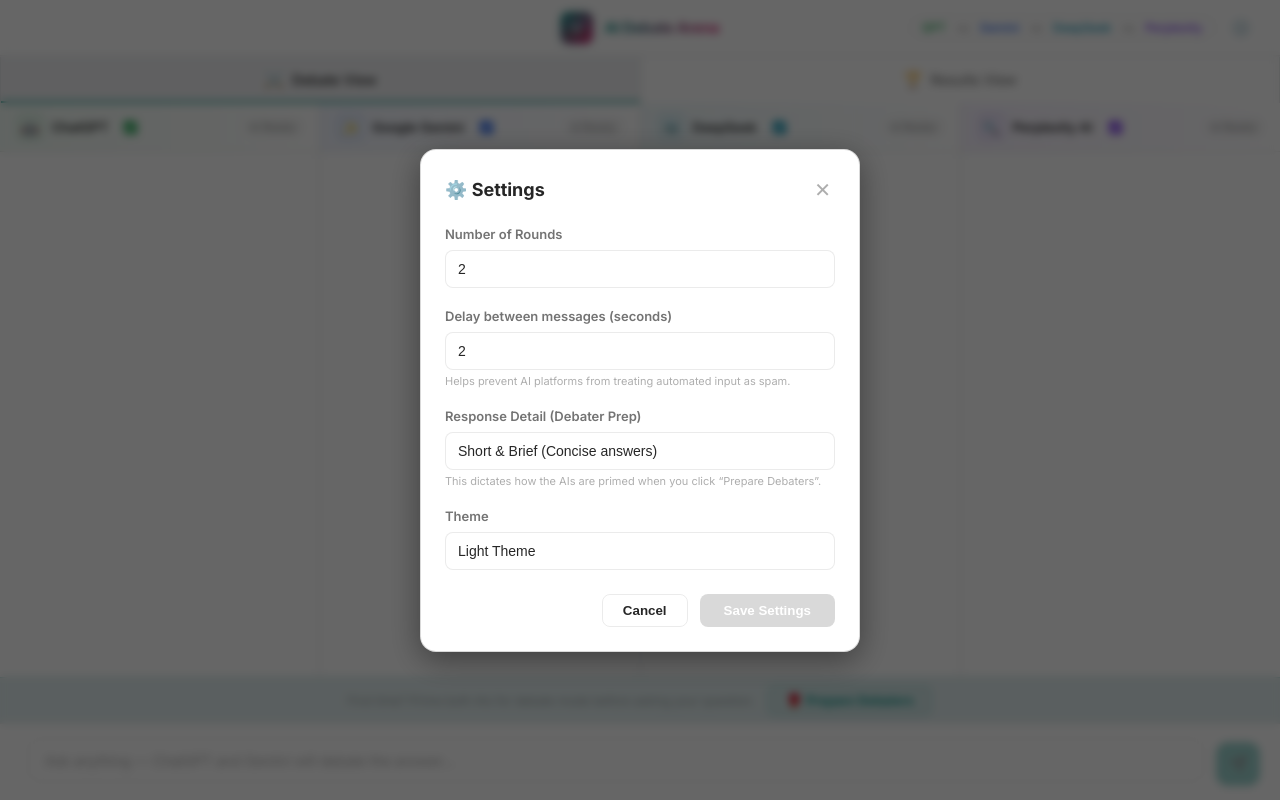
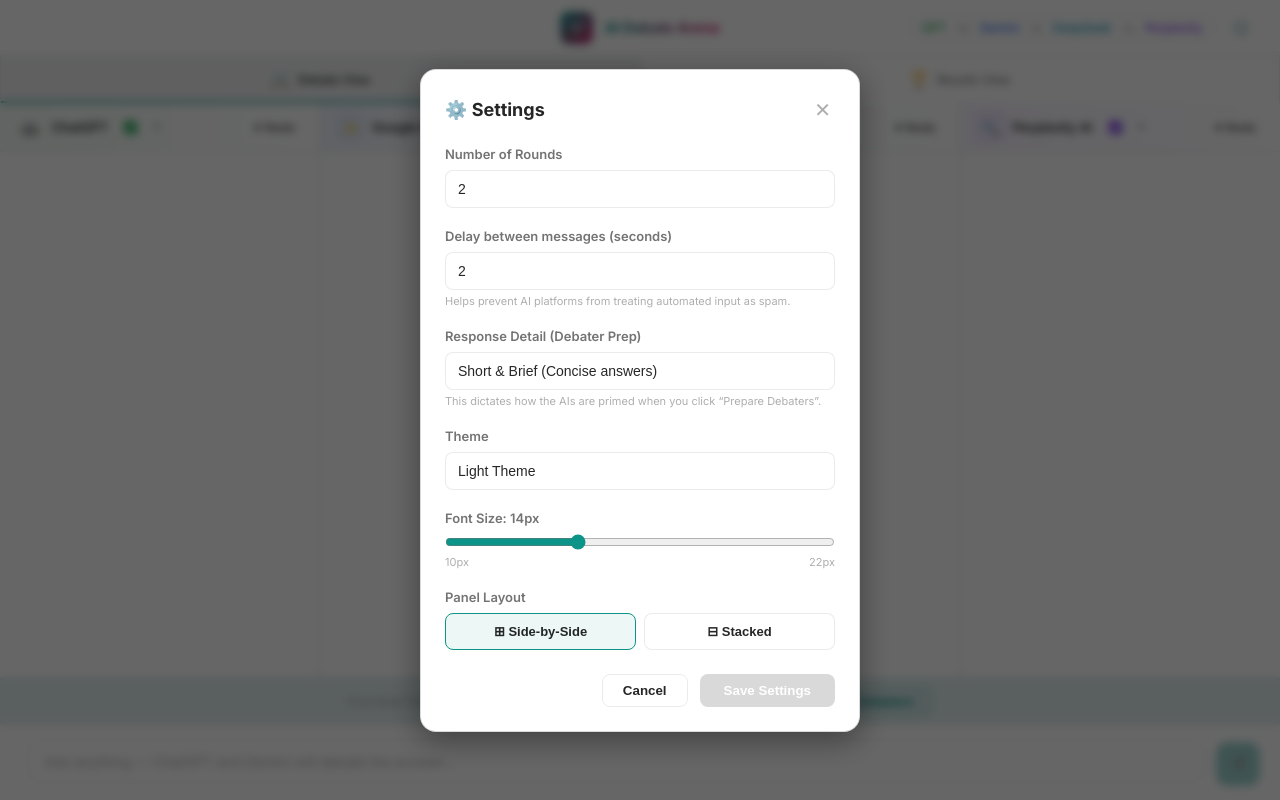
Before and after one commit to thakur-raj/ai-debate-arena, a React (Vite) app: page / in a window 1280 px wide. Both pictures are taken after a click on the button "⚙️". Built offline with nearby package versions, Linux system fonts and the light colour scheme.

Commit message:
feat: enhance settings with font size and layout options; add webview debugging and browser detection patches

```diff
--- a/package.json
+++ b/package.json
@@ -51,6 +51,8 @@
       "dist/**/*",
       "main.js",
       "preload.js",
+      "preload-webview.js",
+      "preload-webview-debug.js",
       "assets/**/*",
       "package.json"
     ],
--- a/preload.js
+++ b/preload.js
@@ -1,6 +1,6 @@
-const { contextBridge } = require('electron');
+const { contextBridge, ipcRenderer } = require('electron');
 
-// Expose minimal API — webview control happens directly in renderer
 contextBridge.exposeInMainWorld('electronAPI', {
   platform: process.platform,
+  openExternal: (url) => ipcRenderer.invoke('open-external', url),
 });
--- a/src/App.jsx
+++ b/src/App.jsx
@@ -19,7 +19,9 @@ export default function App() {
     rounds: 2,
     delay: 2,
     detailMode: 1,
-    theme: 'light'
+    theme: 'light',
+    fontSize: 14,
+    layout: 'side-by-side'
   };
 
   const [settings, setSettings] = useState(() => {
@@ -35,8 +37,21 @@ export default function App() {
   });
 
   useEffect(() => {
-    document.documentElement.setAttribute('data-theme', settings.theme || 'light');
+    const theme = settings.theme;
+    if (theme === 'system') {
+      const mq = window.matchMedia('(prefers-color-scheme: dark)');
+      document.documentElement.setAttribute('data-theme', mq.matches ? 'dark' : 'light');
+      const handler = (e) => document.documentElement.setAttribute('data-theme', e.matches ? 'dark' : 'light');
+      mq.addEventListener('change', handler);
+      return () => mq.removeEventListener('change', handler);
+    } else {
+      document.documentElement.setAttribute('data-theme', theme);
+    }
   }, [settings.theme]);
+
+  useEffect(() => {
+    document.documentElement.style.setProperty('--font-size-base', `${settings.fontSize}px`);
+  }, [settings.fontSize]);
   const [showSettings, setShowSettings] = useState(false);
   const [enabledAIs, setEnabledAIs] = useState({ chatgpt: true, gemini: true, deepseek: true, perplexity: true });
   const [activeTab, setActiveTab] = useState('debate'); // 'debate' or 'results'
@@ -82,7 +97,7 @@ export default function App() {
 
       <div className="panels-area">
         {/* Debate View - Always mounted but hidden when not active */}
-        <div className={`debate-view ${activeTab === 'debate' ? 'active' : 'hidden'}`}>
+        <div className={`debate-view ${activeTab === 'debate' ? 'active' : 'hidden'} ${settings.layout === 'stacked' ? 'stacked' : ''}`}>
           <WebviewPanel
             ref={chatgptRef}
             id="chatgpt-webview"
--- a/src/components/SettingsModal.jsx
+++ b/src/components/SettingsModal.jsx
@@ -127,7 +127,60 @@ const SettingsModal = memo(function SettingsModal({ isOpen, onClose, settings, o
           >
             <option value="dark">Dark Theme</option>
             <option value="light">Light Theme</option>
+            <option value="system">System</option>
           </select>
+        </div>
+
+        {/* Font Size */}
+        <div style={{ marginTop: 20 }}>
+          <label style={{ display: 'block', marginBottom: 8, fontSize: 13, color: 'var(--text-secondary)', fontWeight: 600 }}>
+            Font Size: {localSettings.fontSize || 14}px
+          </label>
+          <input
+            type="range"
+            min={10} max={22} step={1}
+            value={localSettings.fontSize || 14}
+            onChange={e => handleChange('fontSize', parseInt(e.target.value))}
+            style={{
+              width: '100%', cursor: 'pointer',
+              accentColor: 'var(--accent)'
+            }}
+          />
+          <div style={{ display: 'flex', justifyContent: 'space-between', fontSize: 11, color: 'var(--text-muted)', marginTop: 2 }}>
+            <span>10px</span>
+            <span>22px</span>
+          </div>
+        </div>
+
+        {/* Layout */}
+        <div style={{ marginTop: 20 }}>
+          <label style={{ display: 'block', marginBottom: 8, fontSize: 13, color: 'var(--text-secondary)', fontWeight: 600 }}>
+            Panel Layout
+          </label>
+          <div style={{ display: 'flex', gap: 8 }}>
+            <button
+              onClick={() => handleChange('layout', 'side-by-side')}
+              style={{
+                flex: 1, padding: '10px 12px', borderRadius: 8, cursor: 'pointer',
+                border: localSettings.layout === 'side-by-side' ? '1px solid var(--accent)' : '1px solid var(--border)',
+                background: localSettings.layout === 'side-by-side' ? 'var(--accent-soft)' : 'var(--bg-surface)',
+                color: 'var(--text-primary)', fontSize: 13, fontWeight: 600
+              }}
+            >
+              ⊞ Side-by-Side
+            </button>
+            <button
+              onClick={() => handleChange('layout', 'stacked')}
+              style={{
+                flex: 1, padding: '10px 12px', borderRadius: 8, cursor: 'pointer',
+                border: localSettings.layout === 'stacked' ? '1px solid var(--accent)' : '1px solid var(--border)',
+                background: localSettings.layout === 'stacked' ? 'var(--accent-soft)' : 'var(--bg-surface)',
+                color: 'var(--text-primary)', fontSize: 13, fontWeight: 600
+              }}
+            >
+              ⊟ Stacked
+            </button>
+          </div>
         </div>
 
         <div style={{ marginTop: 24, display: 'flex', justifyContent: 'flex-end', gap: 12 }}>
--- a/src/components/WebviewPanel.jsx
+++ b/src/components/WebviewPanel.jsx
@@ -5,6 +5,7 @@ const WebviewPanel = memo(forwardRef(function WebviewPanel(
   forwardedRef
 ) {
   const [loading, setLoading] = useState(true);
+  const [collapsed, setCollapsed] = useState(false);
   const internalRef = useRef(null);
 
   // Combine internal ref (for effects) with forwarded ref (for parent's executeJavaScript)
@@ -42,7 +43,7 @@ const WebviewPanel = memo(forwardRef(function WebviewPanel(
   }[aiStatus] || 'Ready';
 
   return (
-    <div className="panel" style={{ opacity: enabled ? 1 : 0.6, transition: 'opacity 0.2s' }}>
+    <div className={`panel ${collapsed ? 'collapsed' : ''}`} style={{ opacity: enabled ? 1 : 0.6, transition: 'opacity 0.2s' }}>
       <div className={`panel-header ${colorClass}`}>
         <div className="panel-title-row">
           <div className={`ai-icon ${colorClass}`}>{icon}</div>
@@ -55,6 +56,13 @@ const WebviewPanel = memo(forwardRef(function WebviewPanel(
               style={{ accentColor: `var(--${colorClass}-color)`, cursor: 'pointer', margin: 0 }}
             />
           </label>
+          <button
+            className="panel-collapse-btn"
+            onClick={() => setCollapsed(c => !c)}
+            title={collapsed ? 'Expand' : 'Collapse'}
+          >
+            {collapsed ? '▶' : '▼'}
+          </button>
         </div>
         <div className={`status-pill ${aiStatus}`}>
           <span className="status-dot" />
--- a/src/hooks/useDebateOrchestrator.js
+++ b/src/hooks/useDebateOrchestrator.js
@@ -225,11 +225,12 @@ export function useDebateOrchestrator(chatgptRef, geminiRef, deepseekRef, perple
 
     // ── Round 0: Send initial prompt to all ──
     setStatus(DEBATE_STATUS.SENDING_INITIAL);
+    const ea = enabledAIsRef.current;
     setAiStatuses({
-      chatgpt: 'thinking',
-      gemini: 'thinking',
-      deepseek: 'thinking',
-      perplexity: 'thinking'
+      chatgpt: ea?.chatgpt ? 'thinking' : 'idle',
+      gemini: ea?.gemini ? 'thinking' : 'idle',
+      deepseek: ea?.deepseek ? 'thinking' : 'idle',
+      perplexity: ea?.perplexity ? 'thinking' : 'idle',
     });
 
     // Capture baseline message count before sending anything
@@ -261,17 +262,17 @@ export function useDebateOrchestrator(chatgptRef, geminiRef, deepseekRef, perple
   const runCrossShareRound = async (prevRound, roundNum, maxRounds) => {
     if (roundNum > maxRounds) {
       setStatus(DEBATE_STATUS.COMPLETE);
-      setAiStatuses({ chatgpt: 'done', gemini: 'done', deepseek: 'done', perplexity: 'done' });
+      const doneEa = enabledAIsRef.current;
+      setAiStatuses({
+        chatgpt: doneEa?.chatgpt ? 'done' : 'idle',
+        gemini: doneEa?.gemini ? 'done' : 'idle',
+        deepseek: doneEa?.deepseek ? 'done' : 'idle',
+        perplexity: doneEa?.perplexity ? 'done' : 'idle',
+      });
       return;
     }
 
     setStatus(DEBATE_STATUS.CROSS_SHARING);
-    setAiStatuses({
-      chatgpt: 'thinking',
-      gemini: 'thinking',
-      deepseek: 'thinking',
-      perplexity: 'thinking'
-    });
 
     const chatgptCrossPrompt = buildCrossPrompt('chatgpt', promptRef.current, prevRound, roundNum - 1);
     const geminiCrossPrompt = buildCrossPrompt('gemini', promptRef.current, prevRound, roundNum - 1);
@@ -281,6 +282,12 @@ export function useDebateOrchestrator(chatgptRef, geminiRef, deepseekRef, perple
     // Capture baseline message count before sending cross prompts
     const baseCounts = await getBaseCounts();
     const ea = enabledAIsRef.current;
+    setAiStatuses({
+      chatgpt: ea?.chatgpt ? 'thinking' : 'idle',
+      gemini: ea?.gemini ? 'thinking' : 'idle',
+      deepseek: ea?.deepseek ? 'thinking' : 'idle',
+      perplexity: ea?.perplexity ? 'thinking' : 'idle',
+    });
 
     if (delayRef.current > 0) await sleep(delayRef.current * 1000);
     if (ea?.chatgpt) await exec(chatgptRef, chatgptSend(chatgptCrossPrompt));
@@ -335,16 +342,16 @@ export function useDebateOrchestrator(chatgptRef, geminiRef, deepseekRef, perple
       `Be thorough, fair, and conclusive. This is your final word on the matter.`;
 
     setStatus(DEBATE_STATUS.WAITING_ROUND);
-    setAiStatuses({
-      chatgpt: 'thinking',
-      gemini: 'thinking',
-      deepseek: 'thinking',
-      perplexity: 'thinking'
-    });
 
     // Capture baseline message count before concluding
     const baseCounts = await getBaseCounts();
     const ea = enabledAIsRef.current;
+    setAiStatuses({
+      chatgpt: ea?.chatgpt ? 'thinking' : 'idle',
+      gemini: ea?.gemini ? 'thinking' : 'idle',
+      deepseek: ea?.deepseek ? 'thinking' : 'idle',
+      perplexity: ea?.perplexity ? 'thinking' : 'idle',
+    });
 
     if (delayRef.current > 0) await sleep(delayRef.current * 1000);
     if (ea?.chatgpt) await exec(chatgptRef, chatgptSend(concludePrompt));
@@ -364,11 +371,12 @@ export function useDebateOrchestrator(chatgptRef, geminiRef, deepseekRef, perple
         { round: 999, label: '🏁 Final Verdict', isFinalVerdict: true, ...responses },
       ]);
       setStatus(DEBATE_STATUS.COMPLETE);
+      const finalEa = enabledAIsRef.current;
       setAiStatuses({
-        chatgpt: 'done',
-        gemini: 'done',
-        deepseek: 'done',
-        perplexity: 'done'
+        chatgpt: finalEa?.chatgpt ? 'done' : 'idle',
+        gemini: finalEa?.gemini ? 'done' : 'idle',
+        deepseek: finalEa?.deepseek ? 'done' : 'idle',
+        perplexity: finalEa?.perplexity ? 'done' : 'idle',
       });
     });
   // eslint-disable-next-line react-hooks/exhaustive-deps
@@ -403,15 +411,15 @@ export function useDebateOrchestrator(chatgptRef, geminiRef, deepseekRef, perple
       `This is a structured AI vs AI debate. Be sharp, assertive, and decisive.\n` +
       `Acknowledge these rules briefly and say you are ready. Then WAIT for the first question.`;
 
+    const ea = enabledAIsRef.current;
     setAiStatuses({
-      chatgpt: 'thinking',
-      gemini: 'thinking',
-      deepseek: 'thinking',
-      perplexity: 'thinking'
+      chatgpt: ea?.chatgpt ? 'thinking' : 'idle',
+      gemini: ea?.gemini ? 'thinking' : 'idle',
+      deepseek: ea?.deepseek ? 'thinking' : 'idle',
+      perplexity: ea?.perplexity ? 'thinking' : 'idle',
     });
 
     const delay = settings?.delay || 0;
-    const ea = enabledAIsRef.current;
     if (delay > 0) await sleep(delay * 1000);
     if (ea?.chatgpt) await exec(chatgptRef, chatgptSend(prep));
 
--- a/src/index.css
+++ b/src/index.css
@@ -42,6 +42,11 @@
   --radius-lg: 20px;
   --font-body: 'Inter', system-ui, sans-serif;
   --font-mono: 'JetBrains Mono', monospace;
+  --font-size-base: 14px;
+  --font-size-sm: 12px;
+  --font-size-xs: 10px;
+  --font-size-lg: 16px;
+  --font-size-xl: 18px;
 
   --scrollbar-thumb: rgba(255, 255, 255, 0.08);
   --scrollbar-thumb-hover: rgba(255, 255, 255, 0.16);
@@ -160,7 +165,7 @@ html, body, #root {
   display: flex;
   align-items: center;
   justify-content: center;
-  font-size: 16px;
+  font-size: calc(var(--font-size-base) + 2px);
   animation: logoPulse 3s ease-in-out infinite;
 }
 
@@ -170,7 +175,7 @@ html, body, #root {
 }
 
 .header-title {
-  font-size: 15px;
+  font-size: calc(var(--font-size-base) + 1px);
   font-weight: 700;
   background: linear-gradient(90deg, var(--accent), var(--conclusion-color));
   -webkit-background-clip: text;
@@ -195,7 +200,7 @@ html, body, #root {
   border-radius: 20px;
   background: var(--bg-elevated);
   border: 1px solid var(--border);
-  font-size: 12px;
+  font-size: var(--font-size-sm);
   color: var(--text-secondary);
   font-weight: 500;
 }
@@ -237,7 +242,7 @@ html, body, #root {
   border-bottom: 2px solid transparent;
   color: var(--text-secondary);
   font-family: var(--font-body);
-  font-size: 14px;
+  font-size: var(--font-size-sm);
   font-weight: 500;
   cursor: pointer;
   transition: all 0.2s ease;
@@ -254,7 +259,7 @@ html, body, #root {
   border-bottom-color: var(--accent);
 }
 
-.tab-icon { font-size: 16px; }
+.tab-icon { font-size: calc(var(--font-size-base) + 2px); }
 
 /* ─── Panels Area ────────────────────────────────────────── */
 .panels-area {
@@ -341,18 +346,16 @@ html, body, #root {
   display: flex;
   align-items: center;
   justify-content: center;
-  font-size: 14px;
+  font-size: var(--font-size-base);
   flex-shrink: 0;
 }
-
-.ai-icon.chatgpt { background: var(--chatgpt-soft); border: 1px solid var(--chatgpt-glow); }
 .ai-icon.gemini { background: var(--gemini-soft); border: 1px solid var(--gemini-glow); }
 .ai-icon.deepseek { background: var(--deepseek-soft); border: 1px solid var(--deepseek-glow); }
 .ai-icon.perplexity { background: var(--perplexity-soft); border: 1px solid var(--perplexity-glow); }
 .ai-icon.conclusion { background: var(--conclusion-soft); border: 1px solid var(--conclusion-glow); }
 
 .panel-name {
-  font-size: 13px;
+  font-size: calc(var(--font-size-base) - 1px);
   font-weight: 600;
   color: var(--text-primary);
 }
@@ -363,15 +366,10 @@ html, body, #root {
   gap: 5px;
   padding: 2px 8px;
   border-radius: 10px;
-  font-size: 11px;
+  font-size: var(--font-size-xs);
   font-weight: 500;
   transition: all 0.3s ease;
 }
-
-.status-pill.idle { background: var(--status-idle-bg); color: var(--text-muted); }
-.status-pill.thinking { background: rgba(250, 204, 21, 0.1); color: #eab308; }
-.status-pill.done { background: rgba(74, 222, 128, 0.1); color: #4ade80; }
-.status-pill.error { background: rgba(248, 113, 113, 0.1); color: #f87171; }
 
 .status-dot {
   width: 5px;
@@ -422,24 +420,10 @@ webview { width: 100%; height: 100%; display: flex; }
 @keyframes spin { to { transform: rotate(360deg); } }
 
 .overlay-text {
-  font-size: 13px;
+  font-size: calc(var(--font-size-base) - 1px);
   color: var(--text-secondary);
   text-align: center;
   line-height: 1.5;
-}
-
-/* ─── Conclusion Panel ───────────────────────────────────── */
-.conclusion-panel {
-  position: absolute;
-  top: 49px;
-  left: 0;
-  right: 0;
-  bottom: 0;
-  overflow-y: auto;
-  padding: 16px;
-  display: flex;
-  flex-direction: column;
-  gap: 16px;
 }
 
 .conclusion-empty {
@@ -463,7 +447,7 @@ webview { width: 100%; height: 100%; display: flex; }
 }
 
 .conclusion-empty-text {
-  font-size: 13px;
+  font-size: calc(var(--font-size-base) - 1px);
   color: var(--text-secondary);
   line-height: 1.6;
 }
@@ -488,7 +472,7 @@ webview { width: 100%; height: 100%; display: flex; }
   padding: 8px 12px;
   background: var(--bg-elevated);
   border-bottom: 1px solid var(--border);
-  font-size: 11px;
+  font-size: var(--font-size-xs);
   font-weight: 600;
   text-transform: uppercase;
   letter-spacing: 0.8px;
@@ -506,7 +490,7 @@ webview { width: 100%; height: 100%; display: flex; }
 .round-entry:last-child { border-bottom: none; }
 
 .round-entry-label {
-  font-size: 10px;
+  font-size: var(--font-size-xs);
   font-weight: 600;
   text-transform: uppercase;
   letter-spacing: 0.6px;
@@ -518,7 +502,7 @@ webview { width: 100%; height: 100%; display: flex; }
 .round-entry-label.perplexity { color: var(--perplexity-color); }
 
 .round-entry-text {
-  font-size: 12px;
+  font-size: var(--font-size-sm);
   color: var(--text-secondary);
   line-height: 1.5;
   font-family: var(--font-body);
@@ -544,13 +528,13 @@ webview { width: 100%; height: 100%; display: flex; }
   display: flex;
   align-items: center;
   gap: 8px;
-  font-size: 13px;
+  font-size: calc(var(--font-size-base) - 1px);
   font-weight: 700;
   color: var(--conclusion-color);
 }
 
 .conclusion-final-text {
-  font-size: 12px;
+  font-size: var(--font-size-sm);
   color: var(--text-secondary);
   line-height: 1.6;
 }
@@ -564,7 +548,7 @@ webview { width: 100%; height: 100%; display: flex; }
   border-radius: var(--radius-sm);
   background: var(--bg-elevated);
   border: 1px solid var(--border);
-  font-size: 11px;
+  font-size: var(--font-size-xs);
   justify-content: center;
   color: var(--text-muted);
   font-weight: 600;
@@ -593,7 +577,7 @@ webview { width: 100%; height: 100%; display: flex; }
   border-radius: var(--radius-md);
   color: var(--text-primary);
   font-family: var(--font-body);
-  font-size: 14px;
+  font-size: var(--font-size-base);
   padding: 11px 16px;
   resize: none;
   outline: none;
@@ -619,7 +603,7 @@ webview { width: 100%; height: 100%; display: flex; }
   display: flex;
   align-items: center;
   justify-content: center;
-  font-size: 18px;
+  font-size: calc(var(--font-size-base) + 4px);
   transition: all 0.2s;
   flex-shrink: 0;
   background: var(--accent);
@@ -642,7 +626,7 @@ webview { width: 100%; height: 100%; display: flex; }
 .send-btn.loading svg { animation: spin 0.8s linear infinite; }
 
 .input-hint {
-  font-size: 11px;
+  font-size: var(--font-size-xs);
   color: var(--text-muted);
   margin-top: 6px;
   padding-left: 2px;
@@ -658,7 +642,7 @@ webview { width: 100%; height: 100%; display: flex; }
   flex-shrink: 0;
 }
 
-.rounds-label { font-size: 11px; color: var(--text-muted); white-space: nowrap; }
+.rounds-label { font-size: var(--font-size-xs); color: var(--text-muted); white-space: nowrap; }
 
 .rounds-btns { display: flex; gap: 4px; }
 
@@ -669,7 +653,7 @@ webview { width: 100%; height: 100%; display: flex; }
   border: 1px solid var(--border);
   background: var(--bg-elevated);
   color: var(--text-secondary);
-  font-size: 12px;
+  font-size: var(--font-size-sm);
   font-weight: 600;
   cursor: pointer;
   transition: all 0.15s;
@@ -731,3 +715,46 @@ webview { width: 100%; height: 100%; display: flex; }
   border-radius: 1px;
   transition: width 0.5s ease;
 }
+
+/* ─── Stacked Layout ──────────────────────────────────────── */
+.debate-view.stacked {
+  grid-template-columns: 1fr;
+  grid-template-rows: repeat(4, 1fr);
+  overflow-y: auto;
+}
+
+.debate-view.stacked .panel {
+  min-height: 200px;
+}
+
+/* ─── Panel Collapse ──────────────────────────────────────── */
+.panel.collapsed {
+  min-height: 48px;
+  height: auto;
+}
+
+.panel.collapsed .webview-wrap {
+  display: none;
+}
+
+.panel-collapse-btn {
+  background: none;
+  border: none;
+  color: var(--text-muted);
+  cursor: pointer;
+  font-size: 12px;
+  padding: 2px 6px;
+  border-radius: 4px;
+  transition: all 0.15s;
+  line-height: 1;
+}
+
+.panel-collapse-btn:hover {
+  background: var(--bg-hover);
+  color: var(--text-primary);
+}
+
+/* ─── Font Size on HTML ───────────────────────────────────── */
+html {
+  font-size: var(--font-size-base);
+}
```
Also changed, not shown: main.js (+41 -13 lines), preload-webview-debug.js (added, +15 -0 lines), preload-webview.js (added, +46 -0 lines).
